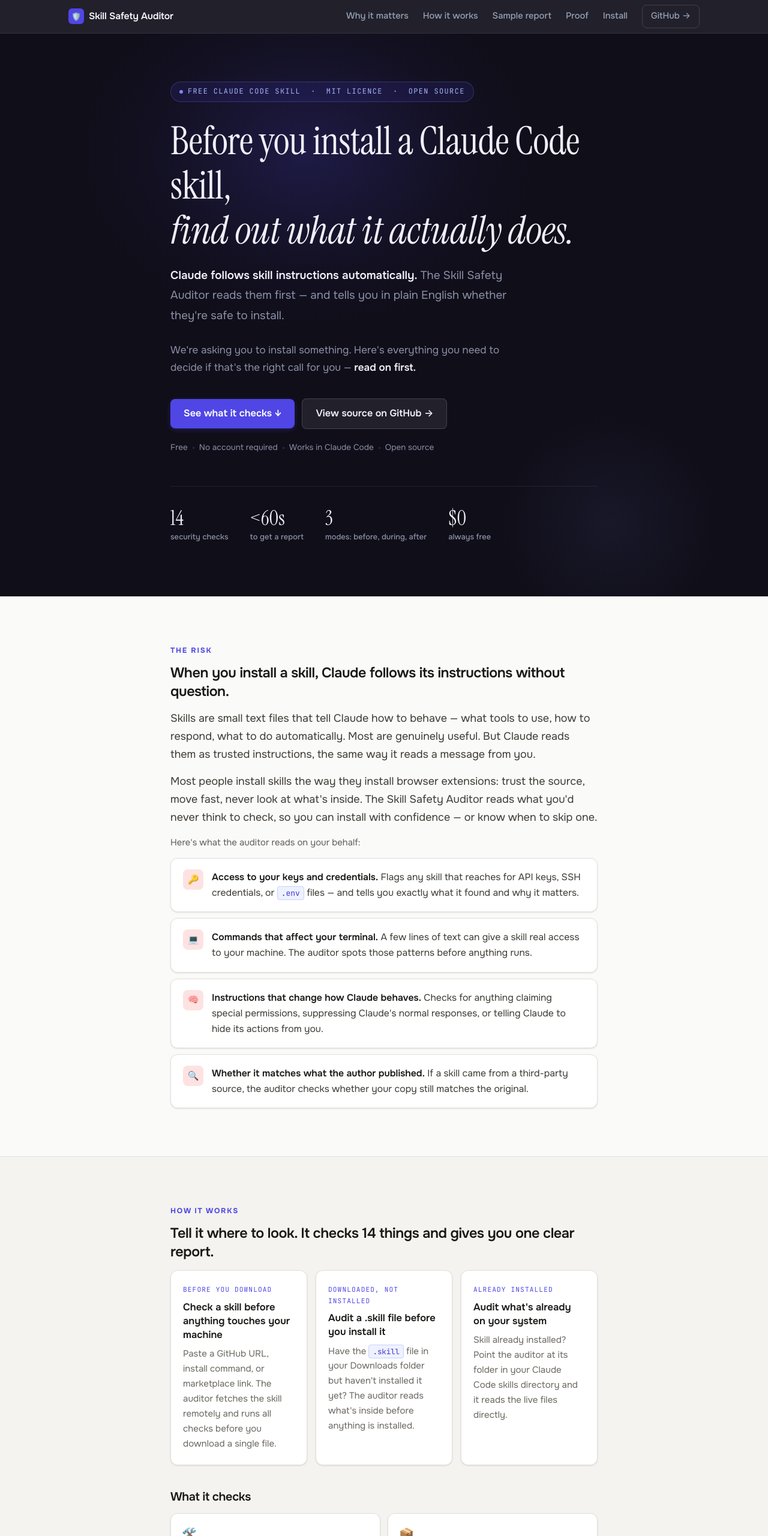
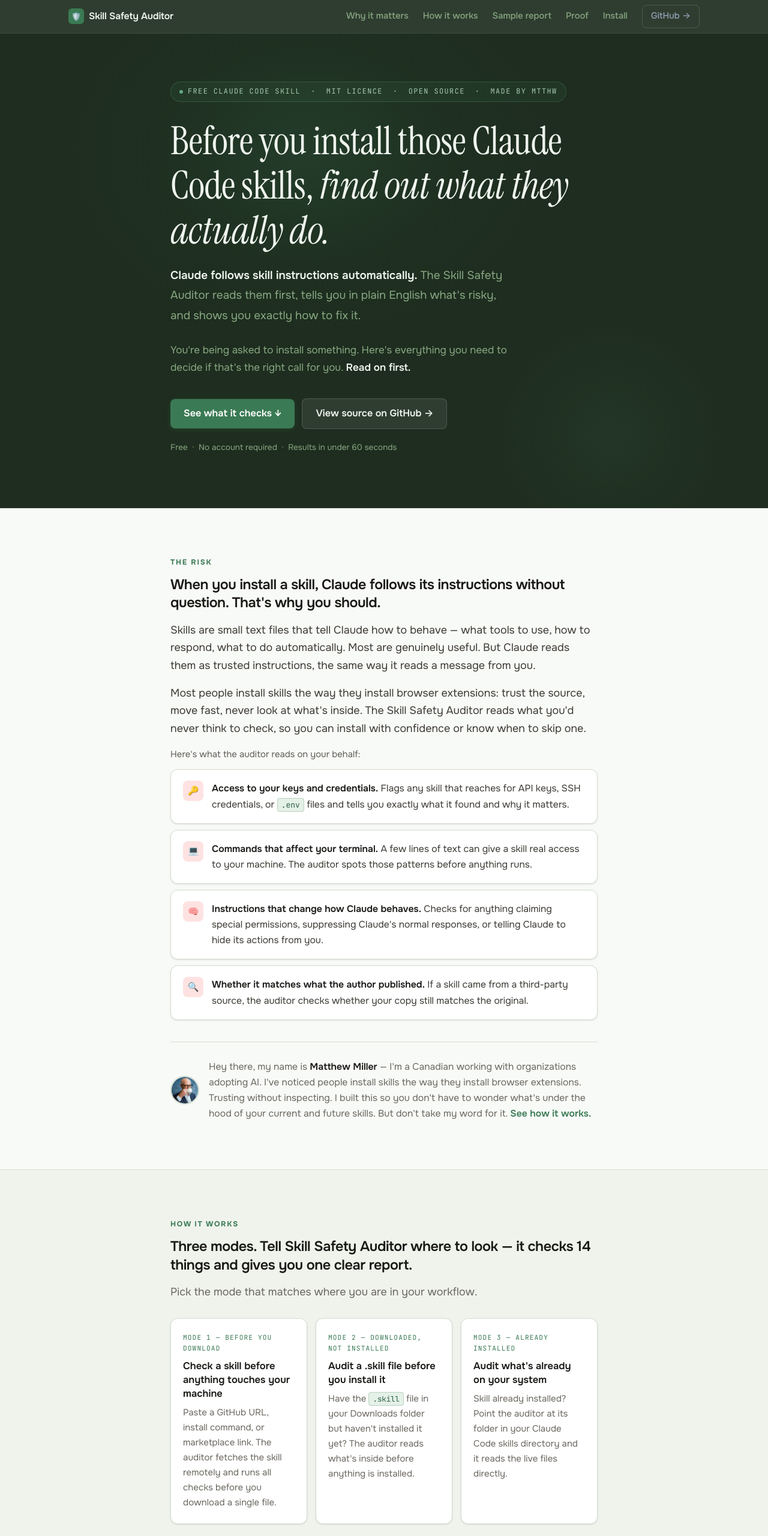
Before and after one commit to mtthwmllr/skill-safety-auditor, a website: page index.html in a window 1280 px wide. Shown: the top 2560 px of the page at 60% size. Drawn offline with Linux system fonts and the light colour scheme.

Commit message:
Update landing page design and copy

```diff
--- a/index.html
+++ b/index.html
@@ -63,24 +63,24 @@
 
   <style>
     :root {
-      --bg:            #FAFAF8;
-      --bg-surface:    #F4F3EF;
+      --bg:            #F8FAF7;
+      --bg-surface:    #EFF3EC;
       --bg-card:       #FFFFFF;
-      --border:        #E2E0DC;
-      --border-strong: #C4C2BC;
+      --border:        #D4DDD1;
+      --border-strong: #B5C4B0;
       --text:          #1A1916;
       --text-secondary:#3D3A34;
       --text-muted:    #6B6760;
       --text-dim:      #605D58;
 
-      --hero-bg:       #100E18;
-      --hero-text:     #F0EEF8;
-      --hero-muted:    #8B90A8;
+      --hero-bg:       #1E2D1F;
+      --hero-text:     #EFF5EE;
+      --hero-muted:    #87A882;
 
-      --accent:        #4F46E5;
-      --accent-hover:  #4338CA;
-      --accent-light:  #EEF2FF;
-      --accent-mid:    #818CF8;
+      --accent:        #3A7A54;
+      --accent-hover:  #2D6042;
+      --accent-light:  #E4F0E8;
+      --accent-mid:    #6AAF88;
 
       --safe:          #15803D;
       --safe-bg:       #DCFCE7;
@@ -119,7 +119,7 @@
       height: 56px;
       display: flex;
       align-items: center;
-      background: rgba(16,14,24,.92);
+      background: rgba(30,45,31,.92);
       backdrop-filter: blur(12px);
       -webkit-backdrop-filter: blur(12px);
       border-bottom: 1px solid rgba(255,255,255,.07);
@@ -138,7 +138,7 @@
     .nav-brand {
       font-weight: 600;
       font-size: 0.88rem;
-      color: #F1F5F9;
+      color: #EFF5EE;
       text-decoration: none;
       display: flex;
       align-items: center;
@@ -159,7 +159,7 @@
 
     .nav-links a {
       font-size: 0.82rem;
-      color: #94A3B8;
+      color: #87A882;
       text-decoration: none;
       font-weight: 500;
       transition: color .15s;
@@ -256,11 +256,11 @@
     .btn-primary {
       background: var(--accent);
       color: #fff;
-      box-shadow: 0 2px 8px rgba(79,70,229,.30);
+      box-shadow: 0 2px 8px rgba(58,122,84,.28);
     }
     .btn-primary:hover {
       background: var(--accent-hover);
-      box-shadow: 0 4px 16px rgba(79,70,229,.40);
+      box-shadow: 0 4px 16px rgba(58,122,84,.36);
       transform: translateY(-1px);
       text-decoration: none;
       color: #fff;
@@ -309,7 +309,7 @@
       left: 40%;
       transform: translateX(-50%);
       width: 800px; height: 600px;
-      background: radial-gradient(ellipse at center, rgba(79,70,229,.22) 0%, rgba(67,56,202,.06) 45%, transparent 70%);
+      background: radial-gradient(ellipse at center, rgba(58,122,84,.20) 0%, rgba(45,96,66,.05) 45%, transparent 70%);
       pointer-events: none;
     }
 
@@ -318,7 +318,7 @@
       bottom: -80px;
       right: 5%;
       width: 400px; height: 400px;
-      background: radial-gradient(ellipse at center, rgba(129,140,248,.08) 0%, transparent 65%);
+      background: radial-gradient(ellipse at center, rgba(106,175,136,.07) 0%, transparent 65%);
       pointer-events: none;
     }
 
@@ -336,19 +336,19 @@
       gap: 8px;
       font-family: var(--mono);
       font-size: 0.66rem;
-      color: #A5B4FC;
+      color: #A5C9B0;
       letter-spacing: .12em;
       text-transform: uppercase;
       margin-bottom: 28px;
-      background: rgba(79,70,229,.12);
-      border: 1px solid rgba(129,140,248,.25);
+      background: rgba(58,122,84,.12);
+      border: 1px solid rgba(106,175,136,.25);
       padding: 6px 14px;
       border-radius: 100px;
     }
 
     .eyebrow-dot {
       width: 6px; height: 6px;
-      background: #818CF8;
+      background: #6AAF88;
       border-radius: 50%;
       animation: blink 2.4s ease-in-out infinite;
     }
@@ -386,33 +386,10 @@
     .trust-sep {
       width: 3px; height: 3px;
       border-radius: 50%;
-      background: #312E4A;
+      background: #2D3D2E;
       display: inline-block;
     }
 
-    .hero-stats {
-      display: flex;
-      gap: 36px;
-      margin-top: 52px;
-      padding-top: 36px;
-      border-top: 1px solid rgba(255,255,255,.07);
-      flex-wrap: wrap;
-    }
-
-    .hero-stat { display: flex; flex-direction: column; gap: 3px; }
-
-    .hero-stat-num {
-      font-family: var(--serif);
-      font-size: 1.9rem;
-      color: var(--hero-text);
-      line-height: 1;
-    }
-
-    .hero-stat-label {
-      font-size: 0.72rem;
-      color: var(--hero-muted);
-      font-weight: 500;
-    }
 
     /* ── Risk list ───────────────────────────── */
     .risk-list {
@@ -568,20 +545,20 @@
 
     /* ── Terminal ────────────────────────────── */
     .terminal {
-      background: #0D1520;
-      border: 1px solid #1A2740;
+      background: #0D1410;
+      border: 1px solid #1A2A1B;
       border-radius: var(--radius-lg);
       overflow: hidden;
       box-shadow: var(--shadow-lg);
     }
 
     .terminal-bar {
-      background: #152030;
+      background: #152516;
       padding: 10px 16px;
       display: flex;
       align-items: center;
       gap: 10px;
-      border-bottom: 1px solid #1A2740;
+      border-bottom: 1px solid #1A2A1B;
     }
 
     .terminal-dots { display: flex; gap: 6px; }
@@ -596,7 +573,7 @@
     .terminal-title {
       font-family: var(--mono);
       font-size: 0.66rem;
-      color: #7599B5;
+      color: #6A9E72;
       flex: 1;
       text-align: center;
     }
@@ -606,22 +583,22 @@
       font-family: var(--mono);
       font-size: 0.74rem;
       line-height: 1.8;
-      color: #7A95B0;
+      color: #7A9A80;
       white-space: pre-wrap;
       overflow-wrap: break-word;
       max-height: 500px;
       overflow-y: auto;
     }
 
-    .t-title  { color: #CBD5E1; font-weight: 500; }
-    .t-sep    { color: #1E3448; }
-    .t-label  { color: #7BA5C8; }
-    .t-val    { color: #A78BFA; }
+    .t-title  { color: #C8DEC9; font-weight: 500; }
+    .t-sep    { color: #1E3020; }
+    .t-label  { color: #7BAA85; }
+    .t-val    { color: #8FC9A0; }
     .t-danger { color: #F87171; font-weight: 600; }
     .t-warn   { color: #FCD34D; }
     .t-safe   { color: #34D399; }
-    .t-key    { color: #60A5FA; }
-    .t-dim    { color: #758FA8; }
+    .t-key    { color: #7EC8A0; }
+    .t-dim    { color: #7A9A80; }
 
     /* Report links */
     .report-links {
@@ -749,7 +726,7 @@
       font-family: var(--mono);
       font-size: .82em;
       background: var(--accent-light);
-      border: 1px solid #C7D2FE;
+      border: 1px solid #B8D4BC;
       padding: 2px 6px;
       border-radius: 4px;
       color: var(--accent-hover);
@@ -775,7 +752,7 @@
       position: absolute;
       top: 8px; right: 8px;
       background: var(--bg-card);
-      border: 1.5px solid var(--border);
+      border: 1.5px solid #96938E;
       border-radius: 6px;
       padding: 4px 10px;
       font-family: var(--mono);
@@ -886,7 +863,6 @@
       html { font-size: 16px; }
       section { padding: 56px 0; }
       .cta-group { flex-direction: column; align-items: flex-start; }
-      .hero-stats { gap: 20px; }
       .severity-card-action { display: none; }
     }
 
@@ -916,7 +892,7 @@
       <a href="#self-audit">Proof</a>
       <a href="#install">Install</a>
       <a href="https://github.com/mtthwmllr/skill-safety-auditor"
-         class="nav-cta" target="_blank" rel="noopener noreferrer">GitHub →</a>
+         class="nav-cta" target="_blank" rel="noopener noreferrer">GitHub →<span class="sr-only"> (opens in new tab)</span></a>
     </div>
   </div>
 </nav>
@@ -931,55 +907,28 @@
   <div class="hero-inner">
     <span class="eyebrow">
       <span class="eyebrow-dot" aria-hidden="true"></span>
-      Free Claude Code skill &nbsp;·&nbsp; MIT licence &nbsp;·&nbsp; Open source
+      Free Claude Code skill &nbsp;·&nbsp; MIT licence &nbsp;·&nbsp; Open source &nbsp;·&nbsp; Made by mtthw
     </span>
 
     <h1 id="hero-heading">
-      Before you install a Claude Code skill,<br>
-      <em>find out what it actually does.</em>
+      Before you install those Claude Code skills,
+      <em>find out what they actually do.</em>
     </h1>
 
     <p class="hero-sub">
-      <strong>Claude follows skill instructions automatically.</strong> The Skill Safety Auditor reads them first — and tells you in plain English whether they're safe to install.
+      <strong>Claude follows skill instructions automatically.</strong> The Skill Safety Auditor reads them first, tells you in plain English what's risky, and shows you exactly how to fix it.
     </p>
     <p class="hero-sub" style="margin-top:-10px;font-size:0.95rem;">
-      We're asking you to install something. Here's everything you need to decide if that's the right call for you — <strong>read on first.</strong>
+      You're being asked to install something. Here's everything you need to decide if that's the right call for you.  <strong>Read on first.</strong>
     </p>
 
     <div class="cta-group">
       <a href="#problem" class="btn btn-primary">See what it checks ↓</a>
       <a href="https://github.com/mtthwmllr/skill-safety-auditor"
-         class="btn btn-ghost" target="_blank" rel="noopener noreferrer">View source on GitHub →</a>
+         class="btn btn-ghost" target="_blank" rel="noopener noreferrer">View source on GitHub →<span class="sr-only"> (opens in new tab)</span></a>
     </div>
 
-    <p class="trust-row">
-      Free
-      <span class="trust-sep" aria-hidden="true"></span>
-      No account required
-      <span class="trust-sep" aria-hidden="true"></span>
-      Works in Claude Code
-      <span class="trust-sep" aria-hidden="true"></span>
-      Open source
-    </p>
-
-    <div class="hero-stats" aria-label="Key facts">
-      <div class="hero-stat">
-        <span class="hero-stat-num">14</span>
-        <span class="hero-stat-label">security checks</span>
-      </div>
-      <div class="hero-stat">
-        <span class="hero-stat-num">&lt;60s</span>
-        <span class="hero-stat-label">to get a report</span>
-      </div>
-      <div class="hero-stat">
-        <span class="hero-stat-num">3</span>
-        <span class="hero-stat-label">modes: before, during, after</span>
-      </div>
-      <div class="hero-stat">
-        <span class="hero-stat-num">$0</span>
-        <span class="hero-stat-label">always free</span>
-      </div>
-    </div>
+    <p class="trust-row">Free &nbsp;·&nbsp; No account required &nbsp;·&nbsp; Results in under 60 seconds</p>
   </div>
 </section>
 
@@ -987,18 +936,18 @@
 <section id="problem" aria-labelledby="problem-heading">
   <div class="container">
     <p class="section-eyebrow">The risk</p>
-    <h2 id="problem-heading">When you install a skill, Claude follows its instructions without question.</h2>
+    <h2 id="problem-heading">When you install a skill, Claude follows its instructions without question. That's why you should.</h2>
     <p>
       Skills are small text files that tell Claude how to behave — what tools to use, how to respond, what to do automatically. Most are genuinely useful. But Claude reads them as trusted instructions, the same way it reads a message from you.
     </p>
     <p>
-      Most people install skills the way they install browser extensions: trust the source, move fast, never look at what's inside. The Skill Safety Auditor reads what you'd never think to check, so you can install with confidence — or know when to skip one.
+      Most people install skills the way they install browser extensions: trust the source, move fast, never look at what's inside. The Skill Safety Auditor reads what you'd never think to check, so you can install with confidence  or know when to skip one.
     </p>
     <p style="font-size:0.83rem;color:var(--text-dim);margin-bottom:8px;">Here's what the auditor reads on your behalf:</p>
     <ul class="risk-list">
       <li>
         <span class="risk-icon" aria-hidden="true">🔑</span>
-        <span><strong>Access to your keys and credentials.</strong> Flags any skill that reaches for API keys, SSH credentials, or <code>.env</code> files — and tells you exactly what it found and why it matters.</span>
+        <span><strong>Access to your keys and credentials.</strong> Flags any skill that reaches for API keys, SSH credentials, or <code>.env</code> files and tells you exactly what it found and why it matters.</span>
       </li>
       <li>
         <span class="risk-icon" aria-hidden="true">💻</span>
@@ -1013,6 +962,11 @@
         <span><strong>Whether it matches what the author published.</strong> If a skill came from a third-party source, the auditor checks whether your copy still matches the original.</span>
       </li>
     </ul>
+
+    <div style="display:flex;gap:16px;align-items:center;margin-top:36px;padding-top:28px;border-top:1px solid var(--border);">
+      <img src="author.jpg" alt="Matthew Miller" style="width:48px;height:48px;border-radius:50%;object-fit:cover;object-position:center top;flex-shrink:0;border:2px solid var(--border);">
+      <p style="font-size:0.88rem;color:var(--text-muted);margin:0;">Hey there, my name is <strong style="color:var(--text);">Matthew Miller</strong> — I'm a Canadian working with organizations adopting AI. I've noticed people install skills the way they install browser extensions. Trusting without inspecting. I built this so you don't have to wonder what's under the hood of your current and future skills. But don't take my word for it. <a href="#how-it-works" style="color:var(--accent);font-weight:600;">See how it works.</a></p>
+    </div>
   </div>
 </section>
 
@@ -1020,21 +974,22 @@
 <section id="how-it-works" aria-labelledby="how-heading">
   <div class="container">
     <p class="section-eyebrow">How it works</p>
-    <h2 id="how-heading">Tell it where to look. It checks 14 things and gives you one clear report.</h2>
+    <h2 id="how-heading">Three modes. Tell Skill Safety Auditor where to look — it checks 14 things and gives you one clear report.</h2>
+    <p style="color:var(--text-muted);margin-bottom:28px;">Pick the mode that matches where you are in your workflow.</p>
 
     <div class="modes three">
       <div class="mode-card">
-        <span class="mode-label">Before you download</span>
+        <span class="mode-label">Mode 1 — Before you download</span>
         <h4>Check a skill before anything touches your machine</h4>
         <p>Paste a GitHub URL, install command, or marketplace link. The auditor fetches the skill remotely and runs all checks before you download a single file.</p>
       </div>
       <div class="mode-card">
-        <span class="mode-label">Downloaded, not installed</span>
+        <span class="mode-label">Mode 2 — Downloaded, not installed</span>
         <h4>Audit a .skill file before you install it</h4>
         <p>Have the <code>.skill</code> file in your Downloads folder but haven't installed it yet? The auditor reads what's inside before anything is installed.</p>
       </div>
       <div class="mode-card">
-        <span class="mode-label">Already installed</span>
+        <span class="mode-label">Mode 3 — Already installed</span>
         <h4>Audit what's already on your system</h4>
         <p>Skill already installed? Point the auditor at its folder in your Claude Code skills directory and it reads the live files directly.</p>
       </div>
@@ -1100,7 +1055,7 @@
     <p class="section-eyebrow">Sample report</p>
     <h2 id="sample-heading">A real report from a test skill built to fail on purpose.</h2>
     <p>
-      This report was generated by auditing a skill we built specifically to trigger known findings.
+      This report was generated by auditing a skill built specifically to trigger known findings.
       Think of it the way security researchers use test files — a safe, documented example with
       known-bad patterns so you can see what a real critical-severity report looks like before you encounter one.
     </p>
@@ -1183,14 +1138,14 @@
         <span class="rlc-label">Full report on GitHub</span>
         <span class="rlc-title">audit-sample/sample-report.md</span>
         <span class="rlc-desc">Includes step-by-step remedies for every finding, written in the auditor's exact output format.</span>
-        <span class="rlc-arrow">View on GitHub →</span>
+        <span class="rlc-arrow">View on GitHub →<span class="sr-only"> (opens in new tab)</span></span>
       </a>
       <a href="https://github.com/mtthwmllr/skill-safety-auditor/tree/main/test-fixtures"
          class="report-link-card" target="_blank" rel="noopener noreferrer">
         <span class="rlc-label">Test skill source on GitHub</span>
         <span class="rlc-title">test-fixtures/</span>
         <span class="rlc-desc">The deliberately constructed skill used to produce this report. Audit it yourself to verify the output.</span>
-        <span class="rlc-arrow">View on GitHub →</span>
+        <span class="rlc-arrow">View on GitHub →<span class="sr-only"> (opens in new tab)</span></span>
       </a>
     </div>
   </div>
@@ -1199,10 +1154,13 @@
 <!-- ── SELF-AUDIT ──────────────────────────────────────── -->
 <section id="self-audit" aria-labelledby="selfaudit-heading">
   <div class="container">
-    <p class="section-eyebrow">Proof it's what it claims</p>
-    <h2 id="selfaudit-heading">We audited the Skill Safety Auditor itself. Here's what we found.</h2>
+    <div style="display:flex;gap:14px;align-items:center;margin-bottom:12px;">
+      <img src="author.jpg" alt="Matthew Miller" style="width:48px;height:48px;border-radius:50%;object-fit:cover;object-position:center top;flex-shrink:0;border:2px solid var(--border);">
+      <p class="section-eyebrow" style="margin:0;">Proof it's what it claims</p>
+    </div>
+    <h2 id="selfaudit-heading">I audited the Skill Safety Auditor itself. Here's what I found.</h2>
     <p>
-      A security tool you can't verify is just another thing to trust blindly. So we ran every check the auditor runs — against itself — in public, with the source files open for anyone to inspect.
+      A security tool you can't verify is just another thing to trust blindly. So I ran every check the auditor runs <em> against itself</em> in public, with the source files open for anyone to inspect.
     </p>
 
     <div class="audit-grid">
@@ -1224,7 +1182,7 @@
       <div class="audit-card">
         <span class="audit-card-icon" aria-hidden="true">👤</span>
         <h4>Known, direct publisher</h4>
-        <p>Published directly by <a href="https://github.com/mtthwmllr" target="_blank" rel="noopener noreferrer">mtthwmllr</a> to this repository. No third-party aggregator involved.</p>
+        <p>Published directly by <a href="https://github.com/mtthwmllr" target="_blank" rel="noopener noreferrer">mtthwmllr<span class="sr-only"> (opens in new tab)</span></a> to this repository. No third-party aggregator involved.</p>
       </div>
     </div>
 
@@ -1254,7 +1212,7 @@
         <pre>npm install -g @anthropic-ai/claude-code</pre>
         <button class="copy-btn" onclick="copyPre(this)" aria-label="Copy command">copy</button>
       </div>
-      <p style="margin-top:12px;font-size:0.82rem;color:var(--text-dim);">Still getting errors? <a href="https://docs.anthropic.com/en/docs/claude-code/getting-started" target="_blank" rel="noopener noreferrer">Follow the official Claude Code setup guide</a> — it walks you through the full process for Mac and Windows.</p>
+      <p style="margin-top:12px;font-size:0.82rem;color:var(--text-dim);">Still getting errors? <a href="https://docs.anthropic.com/en/docs/claude-code/getting-started" target="_blank" rel="noopener noreferrer">Follow the official Claude Code setup guide<span class="sr-only"> (opens in new tab)</span></a> — it walks you through the full process for Mac and Windows.</p>
     </div>
 
     <div class="steps">
@@ -1265,7 +1223,7 @@
           <p>Click the button to download the file to your Downloads folder.</p>
           <div class="cta-group" style="margin-top:12px;">
             <a href="https://github.com/mtthwmllr/skill-safety-auditor/releases/latest/download/skill-safety-auditor.skill"
-               class="btn btn-primary" target="_blank" rel="noopener noreferrer">↓ Download Skill Safety Auditor — free</a>
+               class="btn btn-primary" target="_blank" rel="noopener noreferrer">↓ Download Skill Safety Auditor — free<span class="sr-only"> (opens in new tab)</span></a>
           </div>
         </div>
       </div>
@@ -1297,7 +1255,7 @@
 
     <div class="modes three">
       <div class="mode-card">
-        <span class="mode-label">Before you download</span>
+        <span class="mode-label">Mode 1 — Before you download</span>
         <h4>Check a skill before anything touches your machine</h4>
         <p>Replace the URL with the skill you want to check:</p>
         <div class="pre-wrap" style="margin-top:10px;">
@@ -1306,7 +1264,7 @@
         </div>
       </div>
       <div class="mode-card">
-        <span class="mode-label">Downloaded, not installed</span>
+        <span class="mode-label">Mode 2 — Downloaded, not installed</span>
         <h4>Check a .skill file before you install it</h4>
         <p>Replace the path with the location of your file:</p>
         <div class="pre-wrap" style="margin-top:10px;">
@@ -1315,7 +1273,7 @@
         </div>
       </div>
       <div class="mode-card">
-        <span class="mode-label">Already installed</span>
+        <span class="mode-label">Mode 3 — Already installed</span>
         <h4>Check a skill that's already installed</h4>
         <p>Replace the skill name with the one you want to audit:</p>
         <div class="pre-wrap" style="margin-top:10px;">
@@ -1326,7 +1284,7 @@
     </div>
 
     <p style="margin-top:24px;color:var(--text-muted);font-size:0.9rem;">
-      Claude runs all 14 checks and returns a plain-English report. If anything needs attention, the auditor walks you through exactly what to fix — step by step.
+      Claude runs all 14 checks and returns a plain-English report. If anything needs attention, the auditor walks you through exactly what to fix step by step.
     </p>
   </div>
 </section>
@@ -1339,12 +1297,10 @@
       <div class="about-body">
         <p class="section-eyebrow" id="about-heading">Built by mtthw</p>
         <p class="about-name">Matthew Miller, MA</p>
-        <p>I work with organizations adopting AI and I keep seeing the same gap. People install Claude skills the way they install browser extensions. They trust the source, move on, and never look inside. Meanwhile the skills ecosystem is growing faster than most can keep up.</p>
         <p>I helped bring an innovation culture to a Canadian health authority. In environments accountable for patient data, "move fast" only works when the people responsible for outcomes can actually understand what they're deploying, not just the developers.</p>
-        <p>My background is digital transformation, innovation enablement, and communication. I'm sharing this with you so can move fast and still know exactly what you are dealing with.</p>
+        <p>My background is digital transformation, innovation enablement, and communication. I'm sharing Skill Safety Auditor with you so you can move fast and still know exactly what you are dealing with.</p>
         <div class="about-links">
           <a href="https://www.linkedin.com/in/mtthwmllr/" target="_blank" rel="noopener noreferrer">LinkedIn<span class="sr-only"> (opens in new tab)</span></a>
-          <a href="https://github.com/mtthwmllr" target="_blank" rel="noopener noreferrer">GitHub<span class="sr-only"> (opens in new tab)</span></a>
           <a href="https://mtthw.ca" target="_blank" rel="noopener noreferrer">mtthw.ca<span class="sr-only"> (opens in new tab)</span></a>
         </div>
       </div>
@@ -1358,12 +1314,11 @@
   <div class="container">
     <div class="footer-inner">
       <div class="footer-links">
-        <a href="https://github.com/mtthwmllr/skill-safety-auditor" target="_blank" rel="noopener noreferrer">GitHub</a>
-        <a href="https://github.com/mtthwmllr/skill-safety-auditor/issues" target="_blank" rel="noopener noreferrer">Issues</a>
-        <a href="https://github.com/mtthwmllr/skill-safety-auditor/blob/main/CHANGELOG.md" target="_blank" rel="noopener noreferrer">Changelog</a>
-        <a href="https://mtthw.ca" target="_blank" rel="noopener noreferrer">Built by mtthw</a>
+        <a href="https://github.com/mtthwmllr/skill-safety-auditor" target="_blank" rel="noopener noreferrer">View Skill Safety Auditor Source on GitHub<span class="sr-only"> (opens in new tab)</span></a>
       </div>
-      <p class="footer-note">MIT licence &mdash; free to use, share, and modify</p>
+      <a href="https://www.w3.org/WAI/WCAG2AA-Conformance" title="Explanation of WCAG 2 Level AA conformance" target="_blank" rel="noopener noreferrer">
+        <img height="31" width="88" src="https://www.w3.org/WAI/WCAG21/wcag2.1AA-blue-v.png" alt="Level AA conformance, W3C Web Content Accessibility Guidelines 2.1"> <span class="sr-only"> (opens in new tab)</span>
+      </a>
     </div>
   </div>
 </footer>
```
